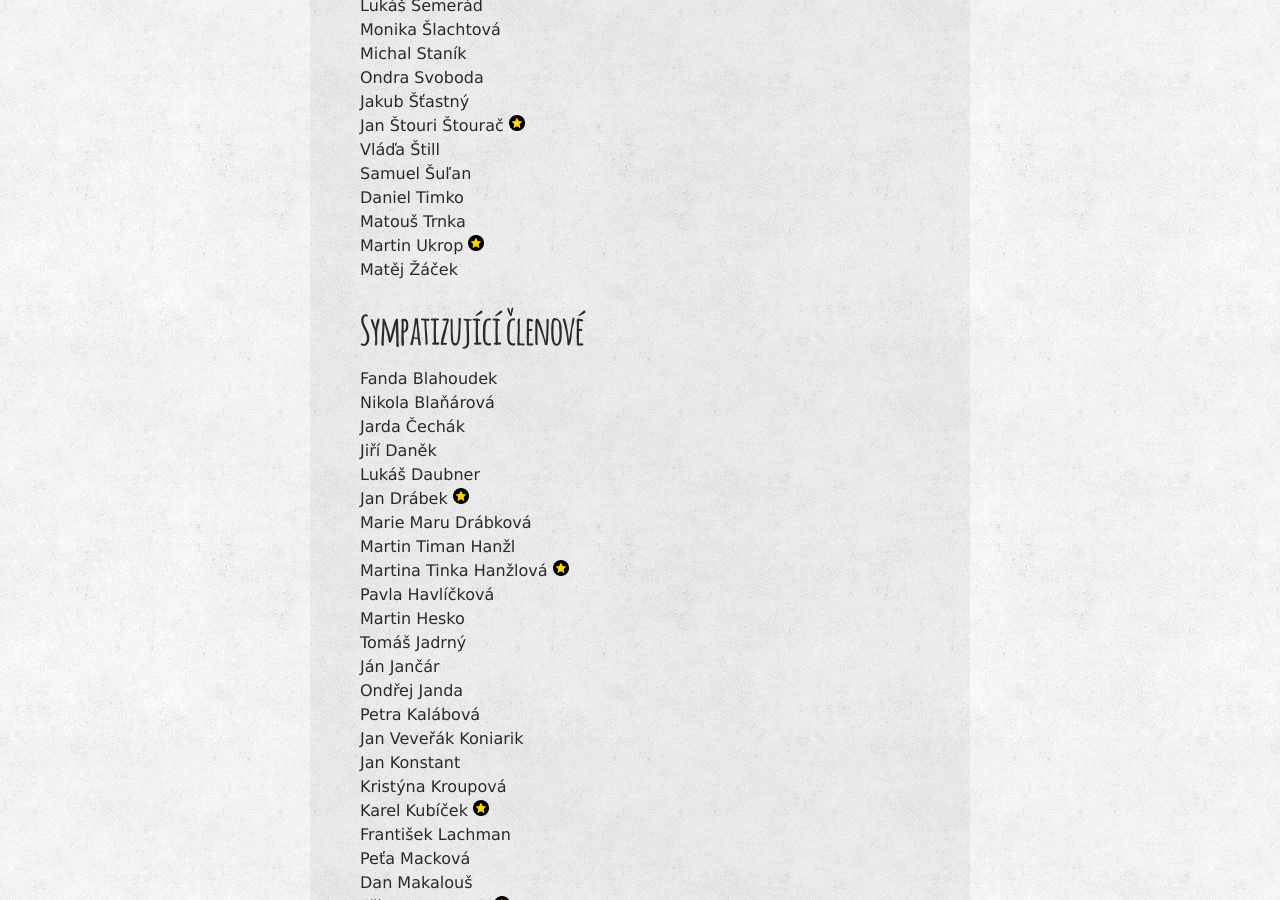
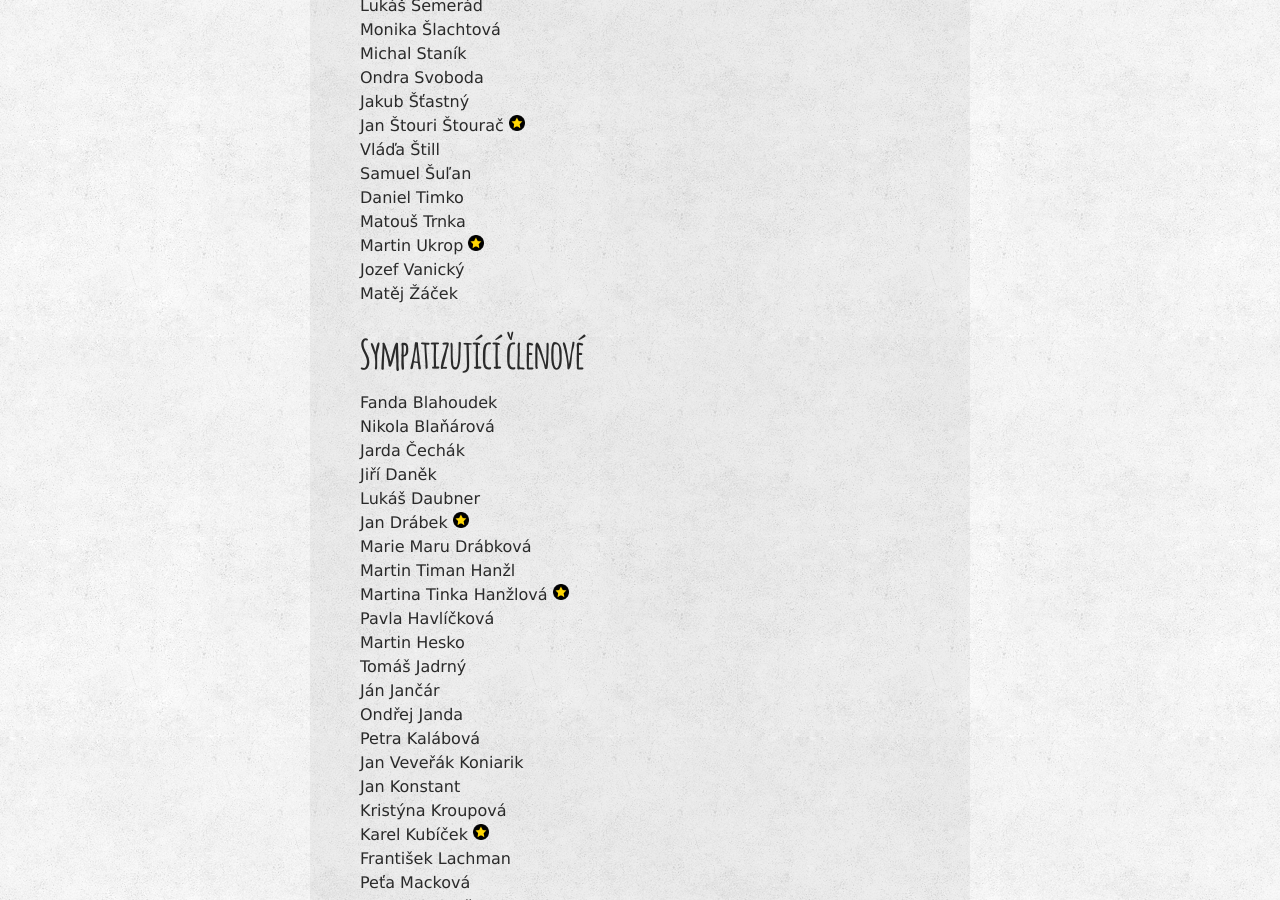
Before and after one commit to zverinec/zverinec-web, a Jekyll site: the page built from _pages/members.md, in a window 1280 px wide and 900 px high, scrolled down 1463 px. Built offline with Jekyll 4.4.1, drawn with Linux system fonts in a browser that asks for light colours; comment, search, counter and statistics services are not loaded.

Commit message:
Add new member Jozef Vanický

```diff
--- a/_pages/members.md
+++ b/_pages/members.md
@@ -56,6 +56,7 @@ Samuel Šuľan<br/>
 Daniel Timko<br/>
 Matouš Trnka<br/>
 Martin Ukrop <img src="img/rad.png" class="rad" title="Řád přítele severské zvěře za organizaci FIORDu a InterSoBa" /><br/>
+Jozef Vanický<br/>
 Matěj Žáček<br/>
 
 
```
